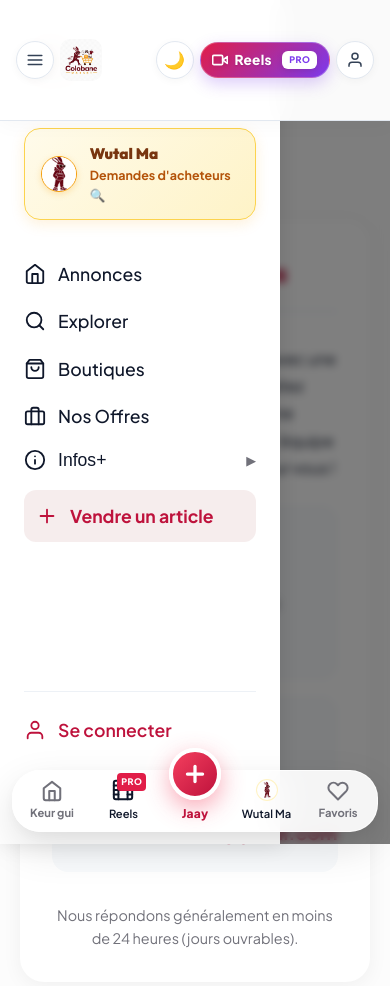
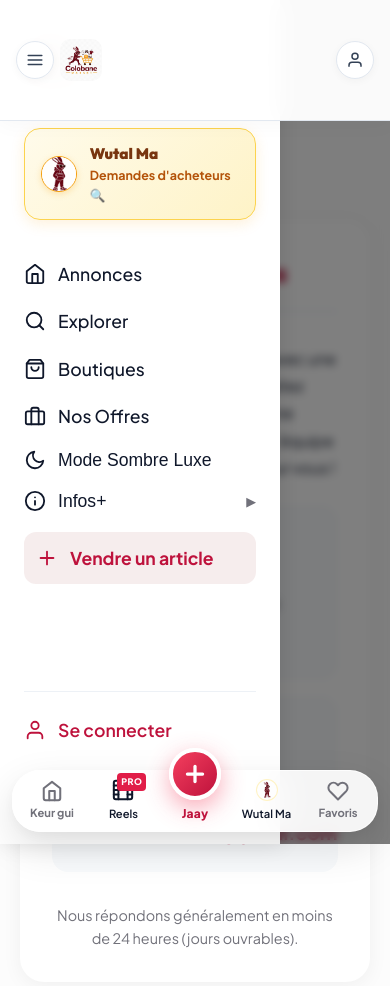
Before and after one commit to colways27-cell/colobane-market, a React (Vite) app: page /contact in a window 390 px wide. Both pictures are taken after a click on the button "Menu". Shown: the top 986 px of the page. Built offline with nearby package versions, Linux system fonts and the light colour scheme.

Commit message:
style: minimalist mobile navbar layout (hide redundant reels/theme buttons, move theme to drawer)

```diff
--- a/src/components/Navbar.jsx
+++ b/src/components/Navbar.jsx
@@ -190,7 +190,7 @@ const Navbar = () => {
             {/* Theme Toggle Button */}
             <button
               onClick={toggleTheme}
-              className="active-scale hover-lift"
+              className="hide-on-mobile active-scale hover-lift"
               title={theme === 'dark' ? 'Passer en mode clair' : 'Passer en mode sombre luxe'}
               style={{
                 background: theme === 'dark' ? '#1E293B' : '#FFFFFF',
@@ -213,7 +213,7 @@ const Navbar = () => {
             </button>
             <Link
               to="/reels"
-              className="active-scale hover-lift"
+              className="hide-on-mobile active-scale hover-lift"
               style={{
                 display: 'flex',
                 alignItems: 'center',
@@ -437,6 +437,16 @@ const Navbar = () => {
                 Nos Offres
               </Link>
 
+              <button
+                onClick={() => { toggleTheme(); closeMenu(); }}
+                style={{ background: 'none', border: 'none', padding: 0, color: 'var(--text-main)', fontSize: '1.1rem', fontWeight: '500', display: 'flex', alignItems: 'center', gap: '12px', cursor: 'pointer', textAlign: 'left' }}
+              >
+                <svg width="22" height="22" viewBox="0 0 24 24" fill="none" stroke="currentColor" strokeWidth="2" strokeLinecap="round" strokeLinejoin="round">
+                  {theme === 'dark' ? <><circle cx="12" cy="12" r="5"/><line x1="12" y1="1" x2="12" y2="3"/><line x1="12" y1="21" x2="12" y2="23"/><line x1="4.22" y1="4.22" x2="5.64" y2="5.64"/><line x1="18.36" y1="18.36" x2="19.78" y2="19.78"/><line x1="1" y1="12" x2="3" y2="12"/><line x1="21" y1="12" x2="23" y2="12"/><line x1="4.22" y1="19.78" x2="5.64" y2="18.36"/><line x1="18.36" y1="5.64" x2="19.78" y2="4.22"/></> : <path d="M21 12.79A9 9 0 1 1 11.21 3 7 7 0 0 0 21 12.79z"/>}
+                </svg>
+                {theme === 'dark' ? 'Mode Clair' : 'Mode Sombre Luxe'}
+              </button>
+
               {isAdmin && (
                 <Link to="/admin" onClick={closeMenu} style={{ textDecoration: 'none', color: '#BE123C', fontSize: '1.05rem', fontWeight: '800', display: 'flex', alignItems: 'center', gap: '12px', background: '#FFF1F2', padding: '10px 14px', borderRadius: '12px', border: '1px solid #FECDD3' }}>
                   <span>🛡️</span>
```
